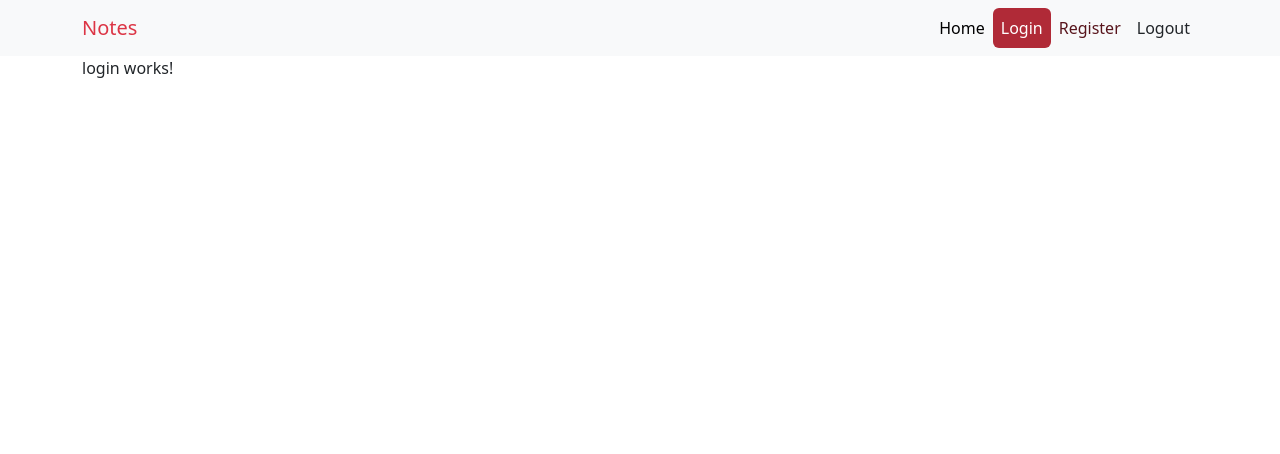
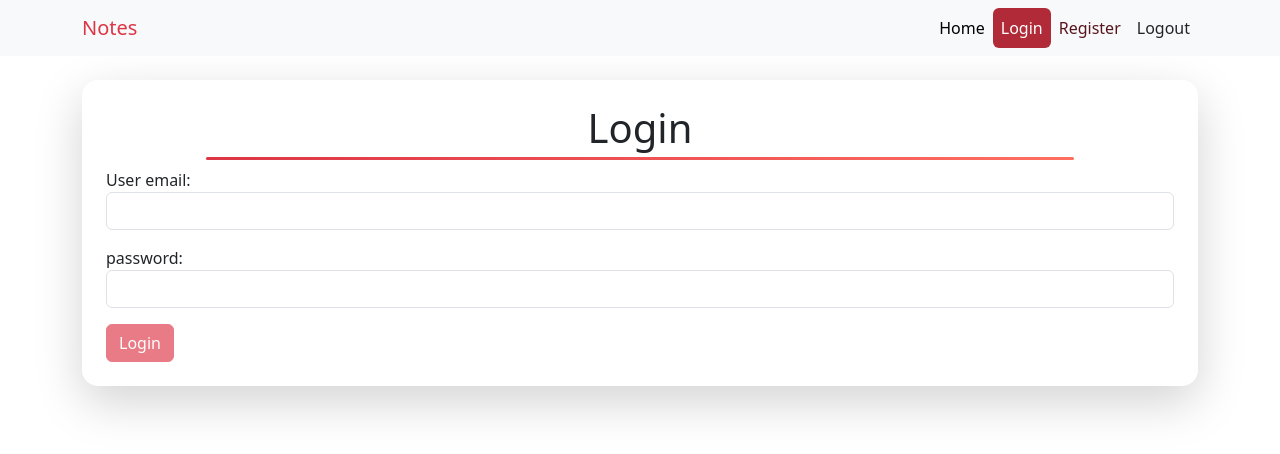
Before and after one commit to Mena-Erian/NotesApp_Angular, an Angular app: page /login in a window 1280 px wide. Shown: the top 454 px of the page. Built offline with nearby package versions, Linux system fonts and the light colour scheme.

Commit message:
login page and Updated in Register Page

```diff
--- a/src/app/pages/login/login.html
+++ b/src/app/pages/login/login.html
@@ -1 +1,77 @@
-<p>login works!</p>
+<form
+  [formGroup]="loginForm"
+  (ngSubmit)="loginUser()"
+  class="mt-4 p-4 mx-auto bg-white rounded-4 shadow-lg"
+>
+  <h1 class="text-center">Login</h1>
+
+  @if (errMsg) {
+  <div class="alert alert-danger text-center my-3 w-75 mx-auto">
+    <p class="mb-0">{{errMsg}}</p>
+  </div>
+  } @if (successMsg) {
+  <div class="alert alert-success text-center my-3 w-75 mx-auto">
+    <p class="mb-0">{{successMsg}}</p>
+  </div>
+  }
+
+  <div class="mt-3">
+    <label for="email">User email: </label>
+    <input
+      [ngClass]="{
+      'is-valid': !loginForm.get('email')?.errors &&loginForm.get('email')?.touched,
+      'is-invalid': loginForm.get('email')?.errors && loginForm.get('email')?.touched
+    }"
+      formControlName="email"
+      class="form-control"
+      type="email"
+      name="email"
+      id="email"
+    />
+    @if (loginForm.get('email')?.touched && !loginForm.get('email')?.valid) {
+    <div class="alert alert-danger mt-2">
+      @if (loginForm.get('email')?.getError('required')) {
+      <p class="mb-0">email is Required</p>
+      } @if (loginForm.get('email')?.getError('email')) {
+      <p class="mb-0">Your Email is Not Vaild</p>
+      }
+    </div>
+    }
+  </div>
+  <div class="mt-3">
+    <label for="pass">password: </label>
+    <input
+      [ngClass]="{
+      'is-valid': !loginForm.get('password')?.errors &&loginForm.get('password')?.touched,
+      'is-invalid': loginForm.get('password')?.errors && loginForm.get('password')?.touched
+    }"
+      formControlName="password"
+      class="form-control"
+      type="password"
+      name="pass"
+      id="pass"
+    />
+    @if (loginForm.get('password')?.touched &&
+    !loginForm.get('password')?.valid) {
+    <div class="alert alert-danger mt-2">
+      @if (loginForm.get('password')?.getError('required')) {
+      <p class="mb-0">password is Required</p>
+      } @if (loginForm.get('password')?.getError('pattern')) {
+      <p class="mb-0">password Must be more than 4 charactors</p>
+      }
+    </div>
+    }
+  </div>
+
+  <button
+    class="btn btn-danger mt-3"
+    type="submit"
+    [disabled]="!loginForm.valid"
+  >
+    @if (!isLoading) { Login } @else {
+    <div class="spinner-border text-white" role="status">
+      <span class="visually-hidden">Loading...</span>
+    </div>
+    }
+  </button>
+</form>
--- a/src/app/pages/login/login.scss
+++ b/src/app/pages/login/login.scss
@@ -0,0 +1,58 @@
+h1 {
+  position: relative;
+}
+h1::after {
+  content: "";
+  display: block;
+  position: absolute;
+  left: 100px;
+  right: 100px;
+  bottom: -8px;
+  height: 3px;
+  background: linear-gradient(to right, #dc3545 0%, #ff6f61 100%);
+  border-radius: 2px;
+}
+h1::after {
+  transition: left 0.4s cubic-bezier(0.4, 0, 0.2, 1),
+    right 0.4s cubic-bezier(0.4, 0, 0.2, 1), opacity 0.4s;
+  opacity: 0;
+  left: 50%;
+  right: 50%;
+  /* On hover, right will be set to 100px via the hover selector below */
+}
+
+h1:hover::after,
+h1:focus::after {
+  left: 100px;
+  right: 100px;
+  opacity: 1;
+}
+
+h1 {
+  animation: underline-in 0.4s cubic-bezier(0.4, 0, 0.2, 1) forwards;
+}
+
+h1::after {
+  left: var(--after-left, 100px);
+  right: var(--after-right, 100px);
+  opacity: var(--after-opacity, 1);
+}
+
+.spinner-grow,
+.spinner-border {
+  width: 1.5rem;
+  height: 1.5rem;
+}
+
+@keyframes underline-in {
+  0% {
+    --after-left: 50%;
+    --after-right: 50%;
+    --after-opacity: 0;
+  }
+  100% {
+    --after-left: 100px;
+    --after-right: 100px;
+    --after-opacity: 1;
+  }
+}
--- a/src/app/pages/login/login.ts
+++ b/src/app/pages/login/login.ts
@@ -1,11 +1,60 @@
-import { Component } from '@angular/core';
+import { Component, inject } from '@angular/core';
+import {
+  FormBuilder,
+  FormGroup,
+  ReactiveFormsModule,
+  Validators,
+} from '@angular/forms';
+import { User } from '../../core/services/user/user';
+import { Route, Router } from '@angular/router';
+import { NgClass } from '@angular/common';
 
 @Component({
   selector: 'app-login',
-  imports: [],
+  imports: [ReactiveFormsModule, NgClass],
   templateUrl: './login.html',
-  styleUrl: './login.scss'
+  styleUrl: './login.scss',
 })
 export class Login {
+  private readonly user: User = inject(User);
+  private readonly router: Router = inject(Router);
+  readonly formBuilder: FormBuilder = inject(FormBuilder);
+  successMsg: string = '';
+  errMsg: string = '';
+  isLoading: boolean = false;
 
+  loginForm: FormGroup = this.formBuilder.group({
+    email: [null, [Validators.required, Validators.email]],
+    password: [
+      null,
+      [Validators.required, Validators.pattern(/^[a-zA-Z0-9]{4,}$/)],
+    ],
+  });
+
+  loginUser() {
+    if (this.loginForm.valid) {
+      this.isLoading = true;
+      this.user.signIn(this.loginForm.value).subscribe({
+        next: (res) => {
+          this.isLoading = false;
+          console.log(res);
+          this.errMsg = '';
+          if (res?.msg == 'done') {
+            this.successMsg = 'login Success';
+            localStorage.setItem('token', res.token);
+            setTimeout(() => {
+              this.router.navigate(['./home']);
+            }, 1000);
+          }
+        },
+        error: (err: any) => {
+          this.isLoading = false;
+          console.error(err.error);
+          this.errMsg = err.error.msg;
+        },
+      });
+    } else {
+      this.errMsg = 'Your Data Not Valid';
+    }
+  }
 }
--- a/src/app/pages/register/register.html
+++ b/src/app/pages/register/register.html
@@ -3,7 +3,7 @@
   (ngSubmit)="registerUser()"
   class="mt-4 p-4 mx-auto bg-white rounded-4 shadow-lg"
 >
-  <h1>Register</h1>
+  <h1 class="text-center">Register</h1>
 
   @if (errMsg) {
   <div class="alert alert-danger text-center my-3 w-75 mx-auto">
@@ -131,5 +131,15 @@
     }
   </div>
 
-  <button class="btn btn-danger mt-3" type="submit">Register</button>
+  <button
+    class="btn btn-danger mt-3"
+    type="submit"
+    [disabled]="!registerForm.valid"
+  >
+    @if (!isLoading) { Register } @else {
+    <div class="spinner-border text-white" role="status">
+      <span class="visually-hidden">Loading...</span>
+    </div>
+    }
+  </button>
 </form>
--- a/src/app/pages/register/register.scss
+++ b/src/app/pages/register/register.scss
@@ -0,0 +1,57 @@
+h1 {
+  position: relative;
+}
+h1::after {
+  content: "";
+  display: block;
+  position: absolute;
+  left: 100px;
+  right: 100px;
+  bottom: -8px;
+  height: 3px;
+  background: linear-gradient(to right, #dc3545 0%, #ff6f61 100%);
+  border-radius: 2px;
+}
+h1::after {
+  transition: left 0.4s cubic-bezier(0.4, 0, 0.2, 1),
+    right 0.4s cubic-bezier(0.4, 0, 0.2, 1), opacity 0.4s;
+  opacity: 0;
+  left: 50%;
+  right: 50%;
+  /* On hover, right will be set to 100px via the hover selector below */
+}
+
+h1:hover::after,
+h1:focus::after {
+  left: 100px;
+  right: 100px;
+  opacity: 1;
+}
+
+h1 {
+  animation: underline-in 0.4s cubic-bezier(0.4, 0, 0.2, 1) forwards;
+}
+
+h1::after {
+  left: var(--after-left, 100px);
+  right: var(--after-right, 100px);
+  opacity: var(--after-opacity, 1);
+}
+.spinner-grow,
+.spinner-border {
+  width: 1.5rem;
+  height: 1.5rem;
+}
+
+@keyframes underline-in {
+  0% {
+    --after-left: 50%;
+    --after-right: 50%;
+    --after-opacity: 0;
+  }
+  100% {
+    --after-left: 100px;
+    --after-right: 100px;
+    --after-opacity: 1;
+  }
+}
--- a/src/app/pages/register/register.ts
+++ b/src/app/pages/register/register.ts
@@ -18,6 +18,8 @@ export class Register {
   private readonly userService: User = inject(User);
   private readonly router: Router = inject(Router);
   errMsg: string = '';
+  successMsg: string = '';
+  isLoading: boolean = false;
 
   registerForm: FormGroup = new FormGroup({
     name: new FormControl(null, [Validators.required, Validators.minLength(3)]), // Valdite the Length of Value
@@ -35,17 +37,30 @@ export class Register {
 
   registerUser() {
     console.log(this.registerForm.value);
-    if (this.registerForm.valid)
+    if (this.registerForm.valid) {
+      this.isLoading = true;
       this.userService.signUp(this.registerForm.value).subscribe({
         next: (res) => {
+          this.isLoading = false;
           console.log(res);
-          this.router.navigate([`/home`]);
+          this.errMsg = '';
+          if (res?.msg == 'done') {
+            this.successMsg = 'Register Success';
+            localStorage.setItem('token', res.token);
+            setTimeout(() => {
+              this.router.navigate(['./home']);
+            }, 1500);
+          }
         },
         error: (err) => {
+          this.isLoading = false;
           console.log(err);
           this.errMsg = err.error.msg;
         },
       });
-    else console.log('YOUR Data Not Valid');
+    } else {
+      this.errMsg = 'Your Data Not Valid';
+      console.log('YOUR Data Not Valid');
+    }
   }
 }
```
